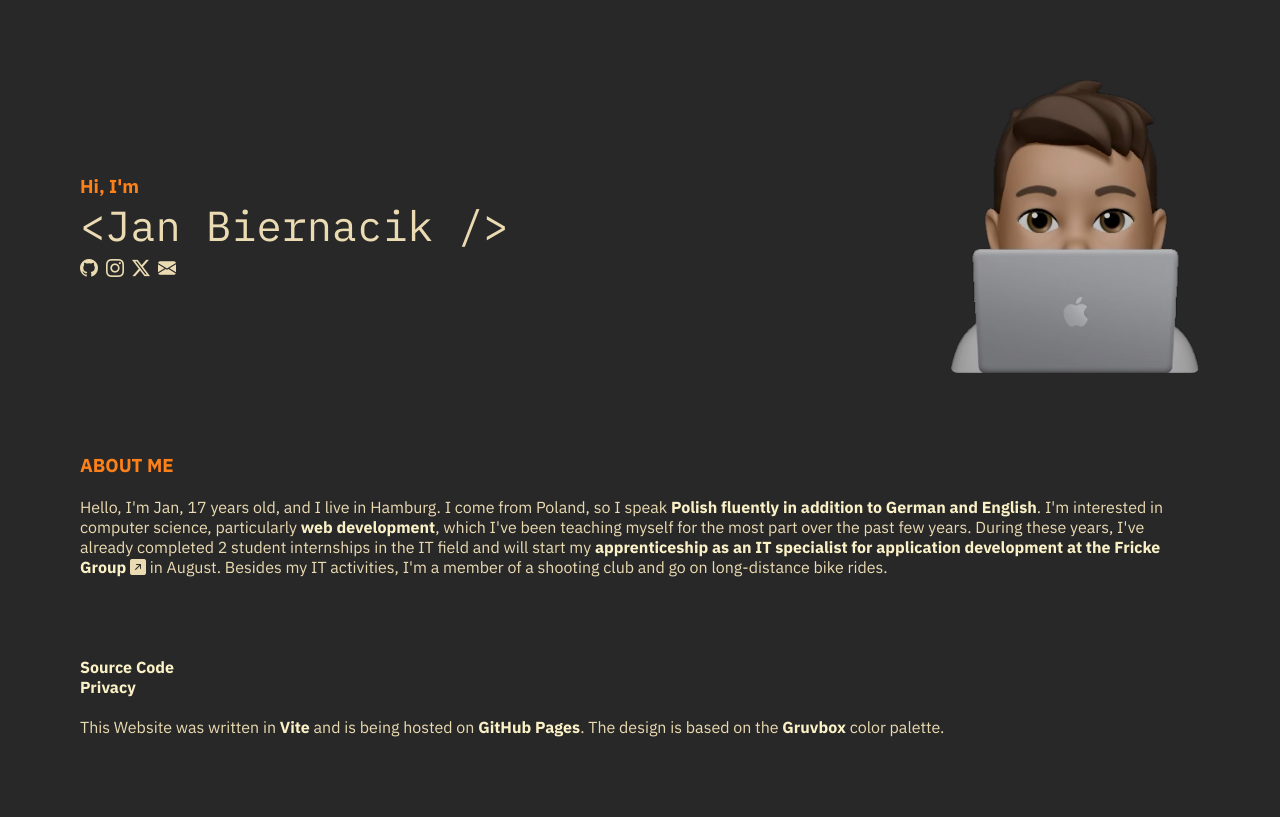
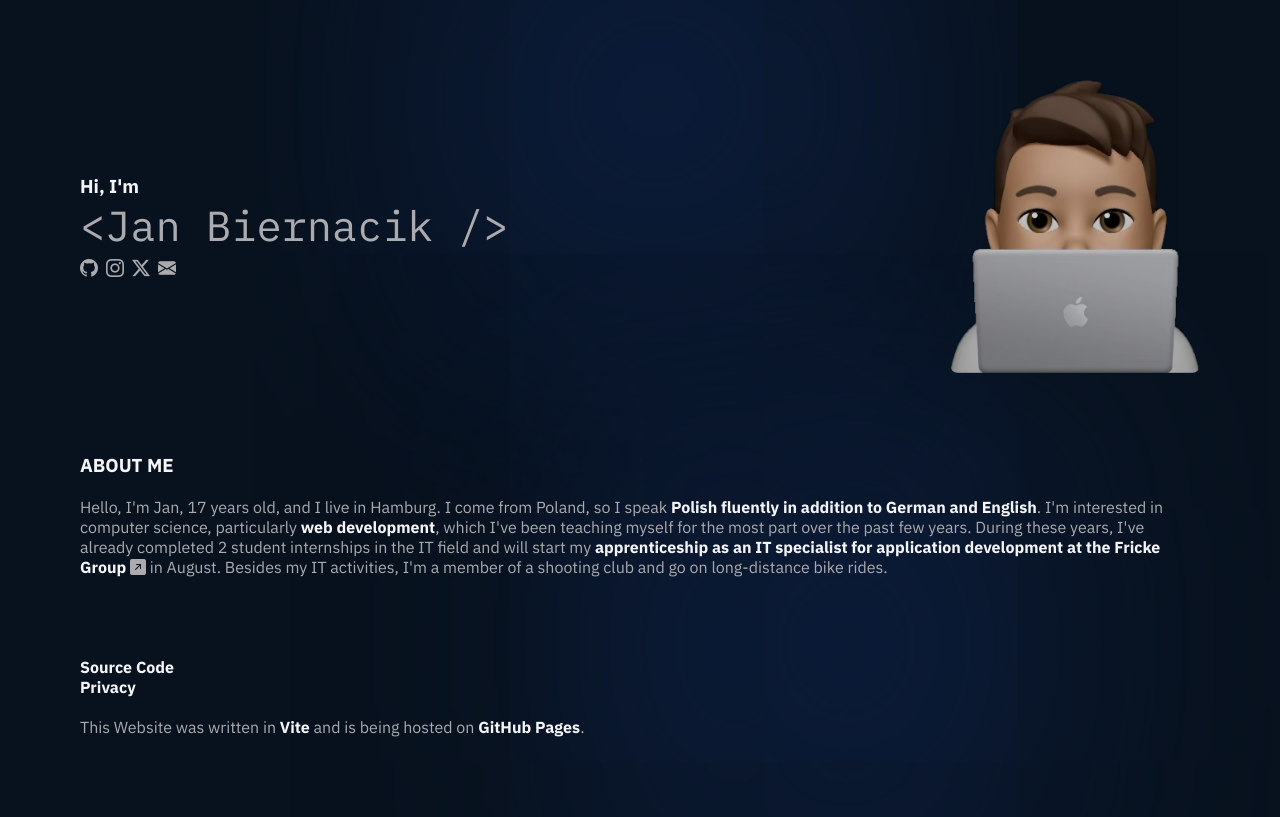
Before and after one commit to JBNCK/janbiernacik.com, a React (Vite) app: page / in a window 1280 px wide. Built offline with nearby package versions, Linux system fonts and the light colour scheme.

Commit message:
Revert Gruvbox

```diff
--- /dev/null
+++ b/src/BackgroundElements/BackgroundElements.css
@@ -0,0 +1,29 @@
+#background-element-wrapper {
+    position: fixed;
+    top: 0;
+    height: 100vh;
+    width: 100%;
+    z-index: -1;
+}
+
+.background-element {
+    position: absolute;
+    z-index: -1;
+    width: 0;
+    height: 0;
+    box-shadow: 0 0 30vh 30vh var(--background-alt);
+}
+
+#background-element-1 {
+    top: 0;
+    left: 0;
+    transition: all 5s ease-in-out;
+    z-index: -1;
+}
+
+#background-element-2 {
+    bottom: 0;
+    right: 0;
+    transition: all 5s ease-in-out;
+    z-index: -1;
+}
--- /dev/null
+++ b/src/BackgroundElements/BackgroundElements.jsx
@@ -0,0 +1,36 @@
+import './BackgroundElements.css';
+import { useEffect } from 'react';
+
+function BackgroundElements() {
+    useEffect(() => {
+        function moveElements() {
+            const element1 = document.getElementById("background-element-1");
+            const element2 = document.getElementById("background-element-2");
+
+            if (element1 && element2) {
+                let randomNum1 = Math.floor(Math.random() * 101);
+                let randomNum2 = Math.floor(Math.random() * 101);
+                let randomNum3 = Math.floor(Math.random() * 101);
+                let randomNum4 = Math.floor(Math.random() * 101);
+
+                element1.style.top = `${randomNum1}svh`;
+                element1.style.left = `${randomNum2}%`;
+                element2.style.bottom = `${randomNum3}svh`;
+                element2.style.right = `${randomNum4}%`;
+            }
+        }
+        moveElements();
+
+        setInterval(() => moveElements(), 5000);
+
+    }, []);
+
+    return (
+        <div id='background-element-wrapper'>
+            <div className='background-element' id='background-element-1'></div>
+            <div className='background-element' id='background-element-2'></div>
+        </div>
+    );
+}
+
+export default BackgroundElements;
--- a/src/Footer/Footer.jsx
+++ b/src/Footer/Footer.jsx
@@ -4,9 +4,9 @@ function Footer() {
     const sourceCodeLink = navigator.language === "de-DE" ? "Quelltext" : "Source Code";
     const privacyName = navigator.language === "de-DE" ? "Datenschutz" : "Privacy";
     const websiteInfo = navigator.language === "de-DE" ? (
-        <p>Diese Website wurde in <a className="bold">Vite</a> geschrieben und wird auf <a className="bold">GitHub Pages</a> gehostet. Das Design basiert auf der <a className="bold">Gruvbox</a>-Farbpalette.</p>
+        <p>Diese Website wurde in <a className="bold">Vite</a> geschrieben und wird auf <a className="bold">GitHub Pages</a> gehostet.</p>
     ) : (
-        <p>This Website was written in <a className="bold">Vite</a> and is being hosted on <a className="bold">GitHub Pages</a>. The design is based on the <a className="bold">Gruvbox</a> color palette.</p>
+        <p>This Website was written in <a className="bold">Vite</a> and is being hosted on <a className="bold">GitHub Pages</a>.</p>
     );
 
     return (
--- a/src/HomePageBanner/HomePageBanner.jsx
+++ b/src/HomePageBanner/HomePageBanner.jsx
@@ -1,17 +1,22 @@
 import './HomePageBanner.css';
 import memoji from './memoji.png';
+import { useEffect } from 'react';
 
 function HomePageBanner() {
     const isGerman = navigator.language === "de-DE";
-
     const greeting = isGerman ? "Moin, ich bin" : "Hi, I'm";
 
+    useEffect(() => {
+        const myName = document.getElementById("my-name");
         setInterval(() => {
-            document.getElementById("my-name").style.borderRight = "2px solid var(--text-paragraph)"
-            setTimeout(() => {
-                document.getElementById("my-name").style.borderRight = "0"
-            },1000);
+            if (myName) {
+                myName.style.borderRight = "2px solid var(--text-paragraph)";
+                setTimeout(() => {
+                    myName.style.borderRight = "0";
+                },1000);
+            }
         },2000);
+    }, []);
 
     return(
         <div className="home-page-banner">
--- a/src/index.css
+++ b/src/index.css
@@ -6,25 +6,24 @@
     -ms-text-size-adjust: none;
     -moz-text-size-adjust: none;
     -webkit-text-size-adjust: none;
-    /*
     --background: #08121e;
     --background-alt: #0c1c39;
     --background-alt2: #0a1a27;
     --background-transparent :#08121e80;
-    --text-title: #f5f5fa;
-    --text-paragraph: #aab;
-    */
+    --text-title: #f5f5f8;
+    --text-paragraph: #aaaaaf;
+    --text-highlight: #f5f5f8;
     --spacing: 40px;
     --spacing-small: 20px;
     --spacing-large: 80px;
     --spacing-extra-large: 160px;
-    --background: #282828;
-    --background-alt: #1d2021;
-    --background-alt2: #3c3836;
+    /*--background: #202025;
+    --background-alt: #161619;
+    --background-alt2: #282828;
     --background-transparent :#28282880;
-    --text-title: #fe8019;
-    --text-paragraph: #ebdbb2;
-    --text-highlight: #fbf1c7;
+    --text-title: #aaaaff;
+    --text-paragraph: #cacacc;
+    --text-highlight: #fafaff;*/
     box-sizing: border-box;
     color: var(--text-paragraph);
     font-family: "IBM Plex Sans" ,sans-serif;
--- a/src/main.jsx
+++ b/src/main.jsx
@@ -4,10 +4,12 @@ import { BrowserRouter, Routes, Route } from "react-router";
 import './index.css'
 import App from './App.jsx'
 import Privacy from './Privacy.jsx';
+import BackgroundElements from './BackgroundElements/BackgroundElements.jsx';
 
 
 createRoot(document.getElementById('root')).render(
   <BrowserRouter>
+  <BackgroundElements />
     <Routes>
       <Route path="/" element={<App />} />
       <Route path='/privacy' element={<Privacy />} />
```
Also changed, not shown: src/Privacy.jsx (+2 -6 lines).
